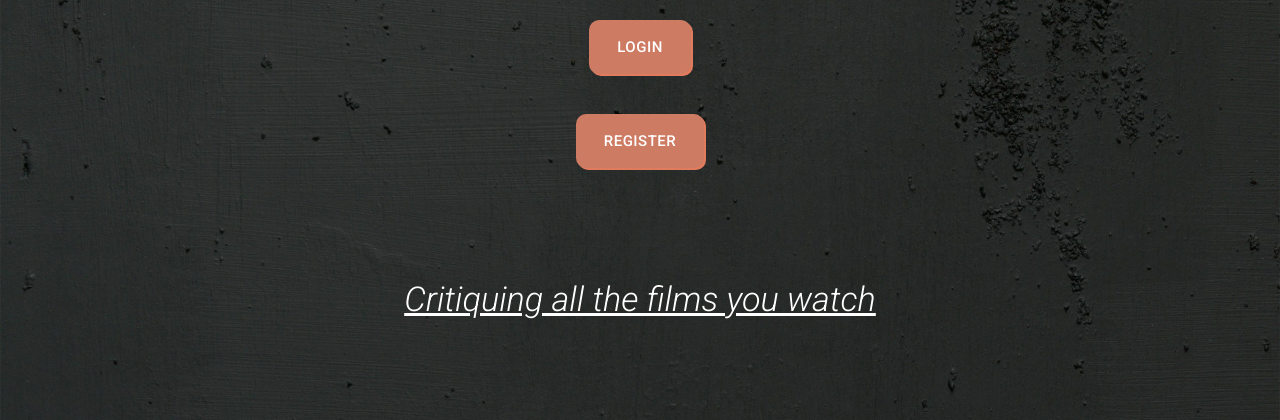
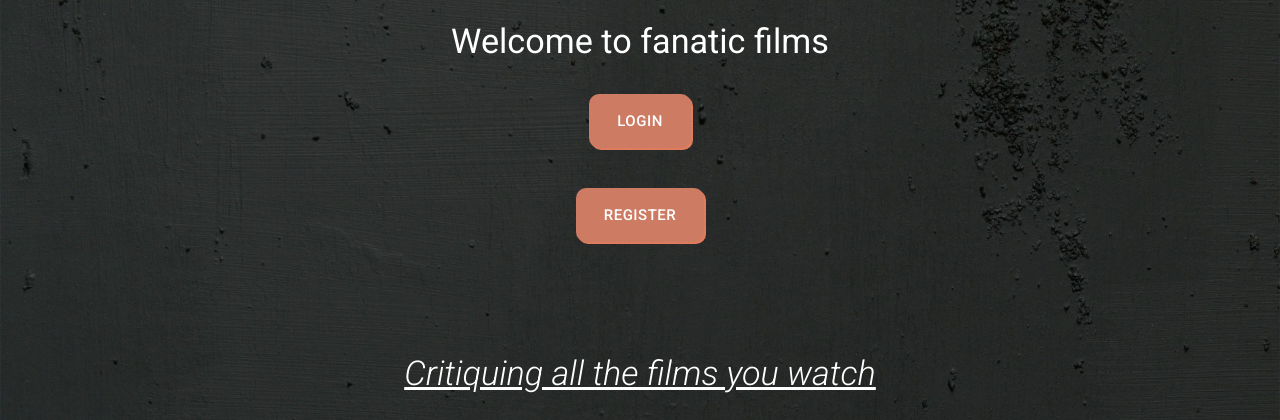
Before and after one commit to samlarby/film_reviewer, a Flask app: page /home in a window 1280 px wide. Shown: the part 64-484 px from the top of the page. Run offline with Flask 3, Linux system fonts and the light colour scheme; some libraries are stand-ins or nearby versions.

Commit message:
add home page title

```diff
--- a/templates/home.html
+++ b/templates/home.html
@@ -1,16 +1,17 @@
 {% extends "base.html" %}
 {% block content %}
+<h4 class="white-text center-align">Welcome to fanatic films</h4>
 {% if session.user %}
     <div class="row">
         <div class="center-align col s12">
-            <a href=" {{ url_for('logout') }}"class="waves-effect waves-light btn-large home-button">Logout</a>
+            <a href=" {{ url_for('logout') }}" class="waves-effect waves-light btn-large home-button">Logout</a>
         </div>
     </div>
     {% else %}
     <div class="row">
         <div class="col s12 center-align">
-            <a href=" {{ url_for('login') }}"class="waves-effect waves-light btn-large home-button">Login</a><br>
-            <a href=" {{ url_for('register') }}"class="waves-effect waves-light btn-large home-button">Register</a>
+            <a href=" {{ url_for('login') }}" class="waves-effect waves-light btn-large home-button">Login</a><br>
+            <a href=" {{ url_for('register') }}" class="waves-effect waves-light btn-large home-button">Register</a>
         </div>
     </div>
 {% endif %}
```
